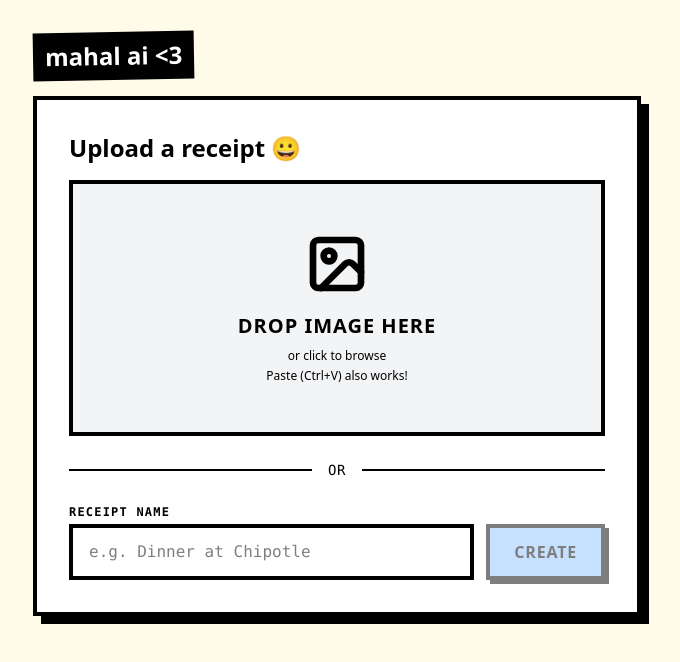
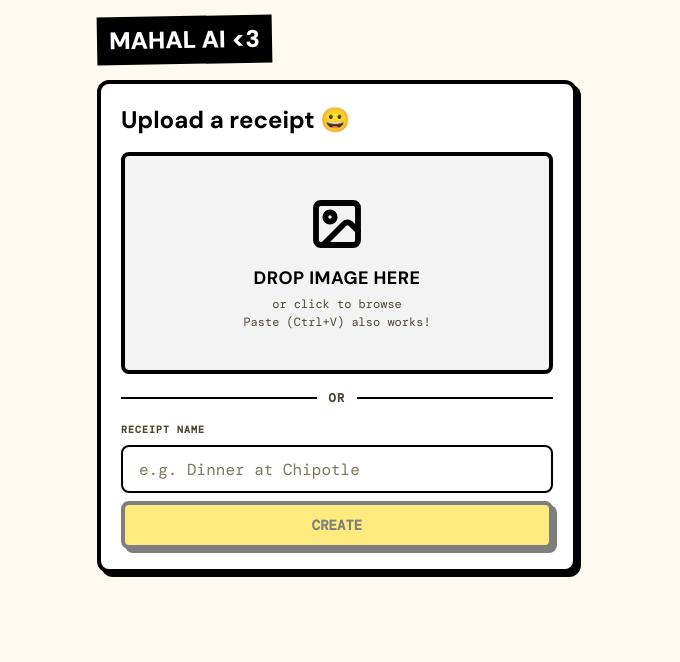
Before and after one commit to GPAlzate/mahal_ai, a Next.js app: page / in a window 1280 px wide. Shown: the top 662 px of the page, without its empty margins (303-983 px from the left). Built offline with nearby package versions, Linux system fonts and the light colour scheme.

Commit message:
change font to font-dm

```diff
--- a/app/globals.css
+++ b/app/globals.css
@@ -1,4 +1,9 @@
 @import "tailwindcss";
+
+@theme {
+  --font-dm-sans: 'DM Sans', sans-serif;
+  --font-dm-mono: 'DM Mono', monospace;
+}
 
 :root {
   --background: #ffffff;
@@ -8,6 +13,7 @@
 body {
   color: var(--foreground);
   background: var(--background);
+  font-family: var(--font-dm-sans), 'DM Sans', sans-serif;
 }
 
 @utility animate-fade-in-out {
--- a/app/layout.tsx
+++ b/app/layout.tsx
@@ -1,9 +1,13 @@
 import type { Metadata } from "next";
 import "./globals.css";
+import { DM_Sans, DM_Mono } from "next/font/google";
+
+const dmSans = DM_Sans({ subsets: ["latin"], variable: "--font-dm-sans" });
+const dmMono = DM_Mono({ subsets: ["latin"], weight: ["400", "500"], variable: "--font-dm-mono" });
 
 export const metadata: Metadata = {
   title: "mahal ai ❤️",
-  description: "kkp with friends",
+  description: "kkb with friends",
 };
 
 export default function RootLayout({
@@ -13,7 +17,7 @@ export default function RootLayout({
 }>) {
   return (
     <html lang="en">
-      <body>
+      <body className={`${dmSans.variable} ${dmMono.variable}`}>
         {children}
       </body>
     </html>
--- a/app/page.tsx
+++ b/app/page.tsx
@@ -4,10 +4,6 @@ import { useState, useRef } from 'react';
 import { useRouter } from 'next/navigation';
 import { upload } from '@vercel/blob/client';
 import { Image } from 'lucide-react';
-import { Button } from '@/components/Button';
-import { Card } from '@/components/Card';
-import { Input } from '@/components/Input';
-import { PageHeader } from '@/components/PageHeader';
 import { api } from '@/lib/client/api-client';
 import { uploadState } from '@/lib/client/uploadState';
 
@@ -137,13 +133,11 @@ export default function Home() {
     setManualError(null);
 
     try {
-      // Create manual receipt via API client
       const data = await api.receipts.create({
         status: 'DRFT',
         title: receiptTitle.trim(),
       });
 
-      // Navigate to participants page
       router.push(`/receipts/${data.receiptId}/participants`);
     } catch (err: any) {
       setManualError(err.message || 'Failed to create receipt');
@@ -151,44 +145,48 @@ export default function Home() {
     }
   };
 
+  const inputClass = "w-full h-12 border-2 border-black rounded-lg px-4 font-dm-mono text-base focus:border-[4px] focus:outline-none focus:bg-[#cee7f0] bg-white placeholder:text-[#7e775f] transition-all";
+  const labelClass = "font-dm-mono text-[10px] uppercase font-bold tracking-widest text-[#4d4732]";
+
   return (
     <div
-      className="min-h-screen bg-yellow-50"
+      className="min-h-screen bg-[#fff9ef]"
       onPaste={handlePaste}
       tabIndex={0}
     >
-      <div className="max-w-2xl mx-auto p-4 md:p-8">
-        <PageHeader />
+      <div className="max-w-lg mx-auto p-4">
 
-        {/* Upload Area */}
-        <Card padding="lg" className="mb-6">
-          <h2 className="text-2xl font-bold mb-4">Upload a receipt 😀</h2>
+        {/* Header */}
+        <div className="mb-4">
+          <h1 className="font-dm-sans text-2xl font-black uppercase px-3 py-2 bg-black text-white inline-block -rotate-1">
+            mahal ai &lt;3
+          </h1>
+        </div>
+
+        {/* Main card */}
+        <div className="bg-white border-4 border-black shadow-[4px_4px_0px_0px_#000] rounded-xl p-5 flex flex-col gap-4">
+
+          <h2 className="font-dm-sans font-bold text-2xl">Upload a receipt 😀</h2>
 
           {!previewUrl ? (
             <>
+              {/* Drop zone */}
               <div
-                className={`
-                  border-4 border-black
-                  p-12
-                  text-center
-                  cursor-pointer
-                  transition-colors
-                  ${dragActive ? 'bg-black text-white' : 'bg-gray-100 hover:bg-gray-200'}
-                `}
+                className={`border-4 border-black rounded-lg p-10 text-center cursor-pointer transition-colors ${
+                  dragActive ? 'bg-black text-white' : 'bg-[#f3f3f3] hover:bg-[#e8e8e8]'
+                }`}
                 onDragEnter={handleDrag}
                 onDragLeave={handleDrag}
                 onDragOver={handleDrag}
                 onDrop={handleDrop}
                 onClick={() => document.getElementById('file-input')?.click()}
               >
-                <div className="mb-4">
-                  <Image className="mx-auto h-16 w-16" strokeWidth={2.5} />
-                </div>
-                <p className="text-xl font-bold uppercase tracking-wider mb-2">
+                <Image className="mx-auto h-14 w-14 mb-3" strokeWidth={2.5} />
+                <p className="font-dm-sans font-bold text-lg uppercase tracking-wide mb-1">
                   Drop image here
                 </p>
-                <p className="text-xs mb-1">or click to browse</p>
-                <p className="text-xs">Paste (Ctrl+V) also works!</p>
+                <p className="font-dm-mono text-xs text-[#4d4732] mb-0.5">or click to browse</p>
+                <p className="font-dm-mono text-xs text-[#4d4732]">Paste (Ctrl+V) also works!</p>
                 <input
                   id="file-input"
                   type="file"
@@ -198,45 +196,44 @@ export default function Home() {
                 />
               </div>
 
-              {/* Divider inside card */}
-              <div className="flex items-center my-6">
-                <div className="flex-1 border-t-2 border-black"></div>
-                <span className="px-4 font-mono text-sm uppercase tracking-wider">or</span>
-                <div className="flex-1 border-t-2 border-black"></div>
+              {/* OR divider */}
+              <div className="flex items-center gap-3">
+                <div className="flex-1 border-t-2 border-black" />
+                <span className="font-dm-mono text-xs font-bold uppercase tracking-widest text-[#4d4732]">or</span>
+                <div className="flex-1 border-t-2 border-black" />
               </div>
 
-              {/* Manual Receipt Entry inside same card */}
-              <form onSubmit={handleManualReceiptSubmit}>
-                <label className="block font-mono text-xs font-bold uppercase tracking-widest mb-1">
-                  Receipt name
-                </label>
-                <div className="flex flex-col sm:flex-row gap-3">
-                  <Input
-                    placeholder="e.g. Dinner at Chipotle"
-                    value={receiptTitle}
-                    onChange={(e) => setReceiptTitle(e.target.value)}
-                    fullWidth
-                    error={manualError || undefined}
-                  />
-                  <Button
-                    type="submit"
-                    disabled={!receiptTitle.trim() || manualLoading}
-                  >
-                    {manualLoading ? 'Creating...' : 'Create'}
-                  </Button>
-                </div>
+              {/* Manual receipt form */}
+              <form onSubmit={handleManualReceiptSubmit} className="flex flex-col gap-2">
+                <label className={labelClass}>Receipt Name</label>
+                <input
+                  className={inputClass}
+                  placeholder="e.g. Dinner at Chipotle"
+                  value={receiptTitle}
+                  onChange={(e) => setReceiptTitle(e.target.value)}
+                  disabled={manualLoading}
+                />
+                {manualError && (
+                  <p className="font-dm-mono text-xs font-bold text-red-600 uppercase tracking-wider">{manualError}</p>
+                )}
+                <button
+                  type="submit"
+                  disabled={!receiptTitle.trim() || manualLoading}
+                  className="w-full h-12 border-[4px] border-black rounded-lg font-dm-mono font-bold text-sm uppercase bg-[#FFD700] text-black shadow-[4px_4px_0px_0px_#000] hover:bg-[#FFE44D] active:translate-x-[2px] active:translate-y-[2px] active:shadow-none transition-all disabled:opacity-50 disabled:cursor-not-allowed"
+                >
+                  {manualLoading ? 'Creating...' : 'Create'}
+                </button>
               </form>
             </>
           ) : (
-            <div>
+            <>
               <img
                 src={previewUrl}
                 alt="Receipt preview"
-                className="w-full max-h-64 object-contain border-4 border-black mb-4"
+                className="w-full max-h-64 object-contain border-4 border-black rounded-lg"
               />
-              <Button
-                variant="secondary"
-                fullWidth
+              <button
+                type="button"
                 onClick={() => {
                   uploadAbortRef.current?.abort();
                   uploadAbortRef.current = null;
@@ -244,60 +241,33 @@ export default function Home() {
                   setFile(null);
                   setPreviewUrl(null);
                 }}
+                className="w-full h-12 border-2 border-black rounded-lg font-dm-mono font-bold text-sm uppercase bg-white shadow-[2px_2px_0px_0px_#000] hover:bg-[#f3f3f3] active:translate-x-[2px] active:translate-y-[2px] active:shadow-none transition-all"
               >
                 Choose Different Image
-              </Button>
-            </div>
+              </button>
+            </>
           )}
-        </Card>
+        </div>
 
-        {/* Error Message */}
+        {/* Error */}
         {error && (
-          <Card padding="md" className="mb-6 border-red-600">
-            <p className="font-bold uppercase tracking-wider text-red-600">{error}</p>
-          </Card>
+          <div className="mt-4 border-2 border-red-600 bg-red-50 px-4 py-3 rounded-lg">
+            <p className="font-dm-mono text-xs font-bold uppercase tracking-wider text-red-600">{error}</p>
+          </div>
         )}
 
-        {/* Submit Button - only show when file is selected */}
+        {/* Continue button — only when image selected */}
         {file && (
-          <Button
-            fullWidth
-            size="lg"
+          <button
+            type="button"
             onClick={handleSubmit}
             disabled={loading}
+            className="w-full mt-4 h-14 border-[4px] border-black rounded-lg font-dm-mono font-bold text-base uppercase bg-[#FFD700] text-black shadow-[4px_4px_0px_0px_#000] hover:bg-[#FFE44D] active:translate-x-[2px] active:translate-y-[2px] active:shadow-none transition-all disabled:opacity-50"
           >
-            {loading ? 'Creating receipt...' : 'Continue'}
-          </Button>
+            {loading ? 'Creating receipt...' : 'Continue →'}
+          </button>
         )}
 
-        {/* Share Code Entry */}
-        {/* <Card padding="lg">
-          <h2 className="text-2xl font-bold tracking-wider mb-2">
-            Already have a receipt?
-          </h2>
-          <p className="text-sm mb-4">
-            Enter your share code below to view it
-          </p>
-
-          <form onSubmit={handleShareCodeSubmit}>
-            <div className="flex gap-4">
-              <Input
-                placeholder="e.g. A1B2C"
-                value={shareCode}
-                onChange={(e) => setShareCode(e.target.value.toUpperCase())}
-                fullWidth
-                maxLength={10}
-                error={shareCodeError || undefined}
-              />
-              <Button
-                type="submit"
-                disabled={!shareCode.trim() || shareCodeLoading}
-              >
-                {shareCodeLoading ? 'Loading...' : 'View'}
-              </Button>
-            </div>
-          </form>
-        </Card> */}
       </div>
     </div>
   );
--- a/components/LineItemModal.tsx
+++ b/components/LineItemModal.tsx
@@ -105,8 +105,8 @@ export function LineItemModal({
 
   const totalPrice = (parseFloat(quantity) || 0) * (parseFloat(unitPrice) || 0);
 
-  const inputClass = "w-full h-12 border-2 border-black rounded-lg px-4 font-['Space_Grotesk'] text-base focus:border-[4px] focus:outline-none focus:bg-[#cee7f0] bg-white placeholder:text-[#7e775f] transition-all disabled:opacity-50";
-  const labelClass = "font-['Space_Grotesk'] text-[10px] uppercase font-bold tracking-widest text-[#4d4732]";
+  const inputClass = "w-full h-12 border-2 border-black rounded-lg px-4 font-dm-mono text-base focus:border-[4px] focus:outline-none focus:bg-[#cee7f0] bg-white placeholder:text-[#7e775f] transition-all disabled:opacity-50";
+  const labelClass = "font-dm-mono text-[10px] uppercase font-bold tracking-widest text-[#4d4732]";
 
   return (
     <div className="fixed inset-0 z-50 flex items-center justify-center p-4">
@@ -116,7 +116,7 @@ export function LineItemModal({
 
         {/* Header */}
         <div className="flex justify-between items-center">
-          <h2 className="font-['Epilogue'] font-bold text-2xl uppercase tracking-tight">
+          <h2 className="font-dm-sans font-bold text-2xl uppercase tracking-tight">
             {mode === 'create' ? 'Add Item' : 'Edit Item'}
           </h2>
           <button
@@ -133,7 +133,7 @@ export function LineItemModal({
         {mode === 'edit' && hasAssignments && (
           <div className="bg-[#FFD700] border-[4px] border-black p-2 flex items-center gap-2">
             <span className="text-base">⚠</span>
-            <span className="font-['Space_Grotesk'] text-xs font-bold">Editing qty or price clears assignments</span>
+            <span className="font-dm-mono text-xs font-bold">Editing qty or price clears assignments</span>
           </div>
         )}
 
@@ -159,7 +159,7 @@ export function LineItemModal({
                 value={receiptLineType}
                 onChange={(e) => handleLineTypeChange(e.target.value)}
                 disabled={saving}
-                className="w-full h-12 border-2 border-black rounded-lg px-4 font-['Space_Grotesk'] text-base focus:border-[4px] focus:outline-none bg-white disabled:opacity-50 transition-all"
+                className="w-full h-12 border-2 border-black rounded-lg px-4 font-dm-mono text-base focus:border-[4px] focus:outline-none bg-white disabled:opacity-50 transition-all"
               >
                 <option value="">Select type...</option>
                 <option value="TAX">Tax</option>
@@ -202,7 +202,7 @@ export function LineItemModal({
 
           {/* Total preview */}
           <div className="bg-[#eeeeee] border-2 border-black rounded-lg p-2 flex justify-center items-center">
-            <span className="font-['Epilogue'] font-bold text-lg">
+            <span className="font-dm-sans font-bold text-lg">
               {quantity} × PHP{unitPrice} = PHP{totalPrice.toFixed(2)}
             </span>
           </div>
@@ -210,7 +210,7 @@ export function LineItemModal({
           {/* Error */}
           {error && (
             <div className="border-2 border-red-600 bg-red-50 px-4 py-3 rounded-lg">
-              <p className="font-['Space_Grotesk'] text-xs font-bold uppercase tracking-wider text-red-600">{error}</p>
+              <p className="font-dm-mono text-xs font-bold uppercase tracking-wider text-red-600">{error}</p>
             </div>
           )}
 
@@ -220,14 +220,14 @@ export function LineItemModal({
               type="button"
               onClick={handleCancel}
               disabled={saving}
-              className="flex-1 h-12 border-2 border-black rounded font-['Space_Grotesk'] font-bold text-sm uppercase bg-white shadow-[2px_2px_0px_0px_#000] hover:bg-[#f3f3f3] active:translate-x-[2px] active:translate-y-[2px] active:shadow-none transition-all disabled:opacity-50"
+              className="flex-1 h-12 border-2 border-black rounded font-dm-mono font-bold text-sm uppercase bg-white shadow-[2px_2px_0px_0px_#000] hover:bg-[#f3f3f3] active:translate-x-[2px] active:translate-y-[2px] active:shadow-none transition-all disabled:opacity-50"
             >
               Cancel
             </button>
             <button
               type="submit"
               disabled={saving}
-              className="flex-1 h-12 border-[4px] border-black rounded font-['Space_Grotesk'] font-bold text-sm uppercase bg-[#FFD700] text-black shadow-[4px_4px_0px_0px_#000] hover:bg-[#FFE44D] active:translate-x-[2px] active:translate-y-[2px] active:shadow-none transition-all disabled:opacity-50"
+              className="flex-1 h-12 border-[4px] border-black rounded font-dm-mono font-bold text-sm uppercase bg-[#FFD700] text-black shadow-[4px_4px_0px_0px_#000] hover:bg-[#FFE44D] active:translate-x-[2px] active:translate-y-[2px] active:shadow-none transition-all disabled:opacity-50"
             >
               {saving ? 'Saving...' : mode === 'create' ? 'Add Item' : 'Save Changes'}
             </button>
```
Also changed, not shown: app/receipts/[id]/assign/page.tsx (+32 -32 lines), app/receipts/[id]/participants/page.tsx (+54 -57 lines).
